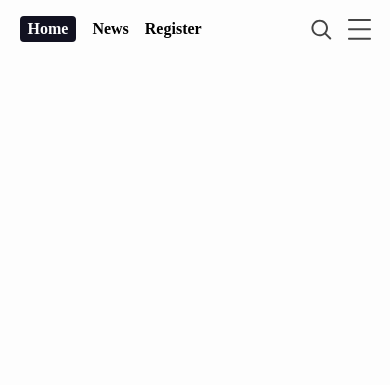
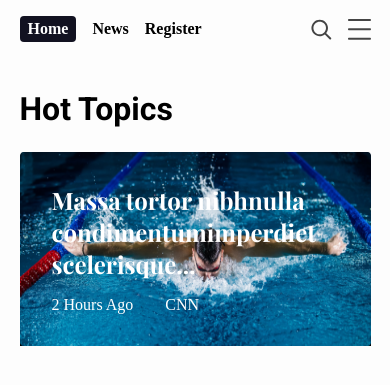
Before and after one commit to OltLatifi/design-web-portal, a PHP site: page / in a window 390 px wide. Shown: the top 385 px of the page. Run offline with PHP 8.4, Linux system fonts and the light colour scheme; some web fonts are replaced.

Commit message:
Hero section complete & responsive

```diff
--- a/index.html
+++ b/index.html
@@ -24,6 +24,29 @@
     </nav>
 
     <!-- main content -->
+    <main class="margin-ys">
+      <h1>Hot Topics</h1>
+      <div class="main-topic">
+        <div style="background: url(assets/articles/article1.png), linear-gradient(180deg, transparent, black);" class="div-image image-content"/>
+          <div class="main-topic-data">
+            <h2>
+              Massa tortor nibhnulla<br> condimentumimperdiet<br> scelerisque...
+            </h2>
+            <div class="main-topic-metadata">
+              <span>2 Hours Ago</span>
+              <span>CNN</span>
+            </div>
+          </div>
+        </div>
+        <p>
+          Nisi, sagittis aliquet sit rutrum. Nunc, id vestibulum quam ornare
+          adipiscing. Pellentesque sed turpis nunc gravida pharetra, sit nec
+          vivamus pharetra. Velit, dui, egestas nisi, elementum mattis mauris,
+          magnis. Massa tortor nibh nulla condimentum imperdiet scelerisque...
+          read more
+        </p>
+      </div>
+    </main>
 
     <!-- list section -->
 
--- a/specific.css
+++ b/specific.css
@@ -4,3 +4,41 @@
   font-weight: 600;
   gap: 1rem;
 }
+
+.main-topic {
+  display: flex;
+  justify-content: space-between;
+  align-items: center;
+  flex-wrap: wrap;
+  margin-top: 1.5rem;
+}
+.main-topic > * {
+  width: 100%;
+}
+
+.main-topic > p {
+  display: none;
+}
+
+.main-topic-data {
+  padding: 2rem;
+}
+
+.main-topic-metadata {
+  display: flex;
+  gap: 2rem;
+  margin-top: 1rem;
+}
+
+@media (min-width: 900px) {
+  .main-topic > div {
+    width: 65%;
+  }
+  .main-topic > p {
+    display: block;
+    width: 33%;
+    line-height: 1.6;
+    padding: 0 2rem;
+    color: var(--color-secondary);
+  }
+}
--- a/style.css
+++ b/style.css
@@ -1,4 +1,5 @@
 @import url("https://fonts.googleapis.com/css2?family=Playfair+Display:ital,wght@0,400;0,500;0,600;0,700;0,800;0,900;1,400;1,500;1,600;1,700;1,800;1,900&display=swap");
+@import url("https://fonts.googleapis.com/css2?family=Roboto:ital,wght@0,100;0,300;0,400;0,500;0,700;0,900;1,100;1,300;1,400;1,500;1,700;1,900&display=swap");
 
 :root {
   --font-primary: "Playfair Display";
--- a/utils.css
+++ b/utils.css
@@ -17,3 +17,23 @@
 .rounded-s {
   border-radius: 0.25rem;
 }
+
+.margin-ys {
+  margin-top: 2rem;
+  margin-bottom: 1rem;
+}
+
+.div-image {
+  background-position: center !important;
+  background-repeat: no-repeat !important;
+  background-size: 100% 100% !important;
+  aspect-ratio: 2.2;
+  object-fit: cover;
+  color: white;
+}
+
+.image-content {
+  display: flex;
+  justify-content: flex-start;
+  align-items: flex-end;
+}
```
Also changed, not shown: assets/articles/article1.png (added).
